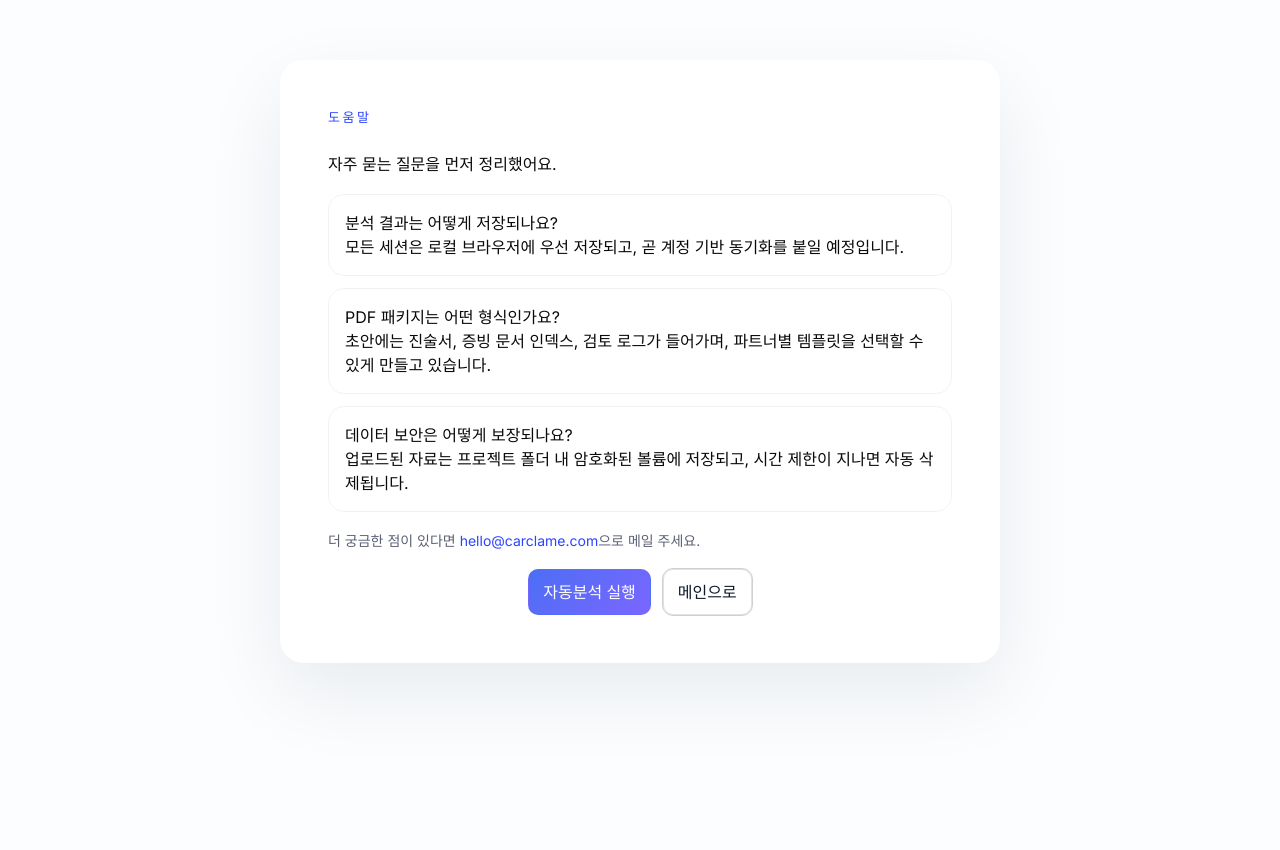
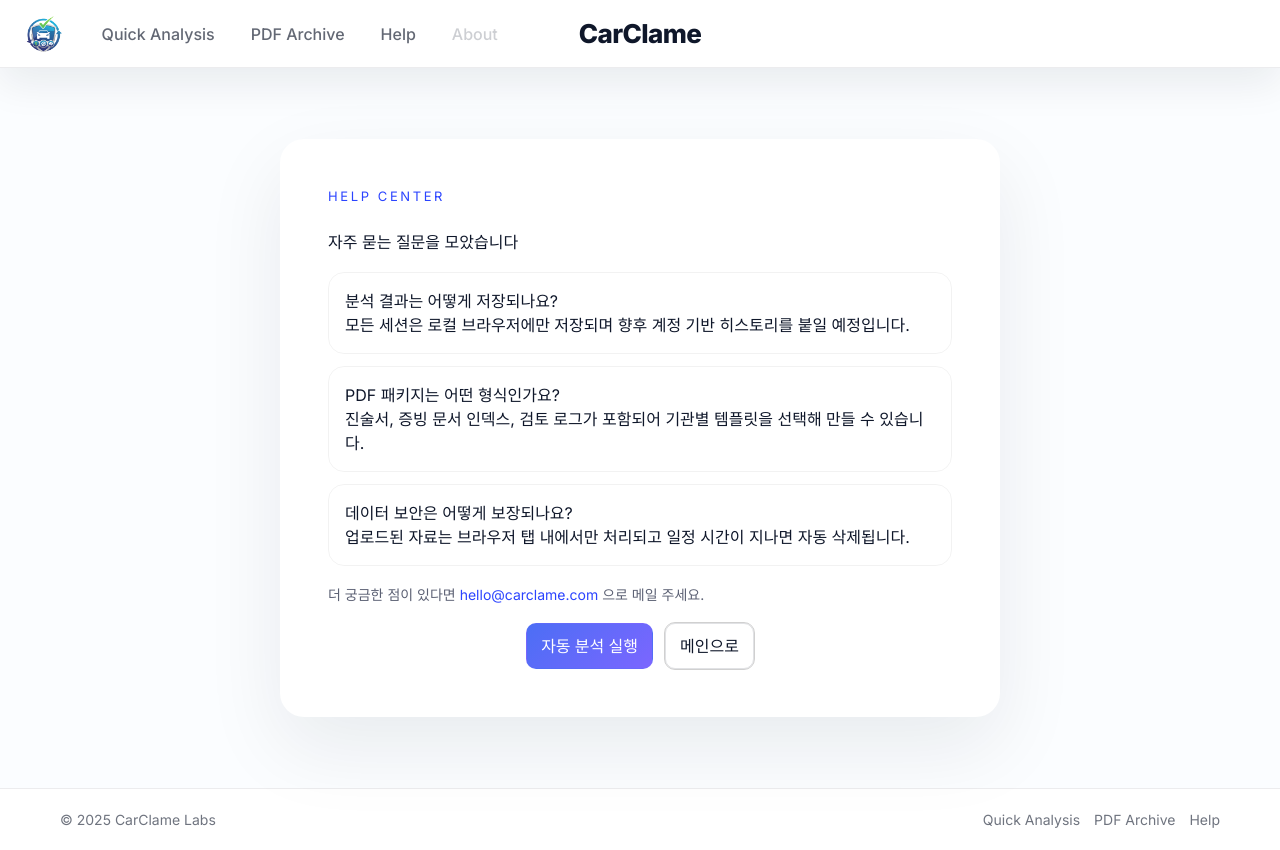
Before and after one commit to GabrielP2017/CarClame, a Next.js app: page /help in a window 1280 px wide. Before the commit the page ends 800 px from the top, so only its background shows below. Built offline with nearby package versions, Linux system fonts and the light colour scheme.

Commit message:
기타 UI 수정

```diff
--- a/src/app/about/page.tsx
+++ b/src/app/about/page.tsx
@@ -1,47 +1,52 @@
+import Image from "next/image";
 import Link from "next/link";
+import titleIcon from "@/img/TitleIcon.png";
 
-const milestones = [
-  {
-    title: "2023 Q4",
-    body: "Lemon Law 케이스 20건을 수기로 분석하며 문제 정의",
-  },
-  {
-    title: "2024 Q2",
-    body: "VIN 기반 위험 진단 엔진과 PDF 패키저 알파 버전 완성",
-  },
-  {
-    title: "2025 Q1",
-    body: "CarClame 베타 공개 — 지금 보시는 이 버전",
-  },
+const navLinks = [
+  { label: "Quick Analysis", href: "/analysis" },
+  { label: "PDF Archive", href: "/saved-pdf" },
+  { label: "Help", href: "/help" },
+  { label: "About", href: "/about", disabled: true },
 ];
 
 export default function AboutPage() {
   return (
+    <div className="landing-shell">
+      <header className="marketing-header">
+        <div className="marketing-left">
+          <Link href="/" className="marketing-logo" aria-label="CarClame 메인으로 이동">
+            <Image src={titleIcon} alt="CarClame" width={36} height={36} priority />
+          </Link>
+          <nav className="marketing-nav">
+            {navLinks.map((link) =>
+              link.disabled ? (
+                <button
+                  key={link.label}
+                  type="button"
+                  className="marketing-nav__disabled"
+                  disabled
+                >
+                  {link.label}
+                </button>
+              ) : (
+                <Link key={link.href} href={link.href}>
+                  {link.label}
+                </Link>
+              )
+            )}
+          </nav>
+        </div>
+        <span className="marketing-center">CarClame</span>
+      </header>
+
       <main className="stub-main">
         <div className="stub-card">
           <p className="eyebrow">About</p>
-        <h1>CarClame은 중고차 소비자 보호 워크플로를 자동화합니다.</h1>
-        <p>
-          우리는 자동차/법률/AI 백그라운드를 가진 4명의 팀으로, 복잡한
-          환불·보상 절차를 누구나 접근할 수 있게 만드는 것을 목표로 합니다.
-        </p>
-        <div className="timeline simple">
-          {milestones.map((item) => (
-            <div key={item.title} className="timeline-step">
-              <div className="timeline-index">{item.title}</div>
-              <div>
-                <p>{item.body}</p>
-              </div>
-            </div>
-          ))}
-        </div>
-        <p className="stub-note">
-          팀에 합류하거나 협업을 제안하고 싶다면{" "}
-          <a href="mailto:team@carclame.com">team@carclame.com</a> 으로 연락주세요.
-        </p>
+          <h1>팀 소개 페이지를 준비 중입니다</h1>
+          <p>서비스 히스토리와 팀 스토리를 정리하고 있으니 곧 업데이트로 찾아뵙겠습니다.</p>
           <div className="hero-cta">
             <Link href="/analysis" className="btn primary">
-            프로덕트 살펴보기
+              자동 분석 바로가기
             </Link>
             <Link href="/" className="btn outline">
               메인으로 돌아가기
@@ -49,5 +54,15 @@ export default function AboutPage() {
           </div>
         </div>
       </main>
+
+      <footer className="marketing-footer">
+        <p>© {new Date().getFullYear()} CarClame Labs</p>
+        <div>
+          <Link href="/analysis">Quick Analysis</Link>
+          <Link href="/saved-pdf">PDF Archive</Link>
+          <Link href="/help">Help</Link>
+        </div>
+      </footer>
+    </div>
   );
 }
--- a/src/app/analysis/page.tsx
+++ b/src/app/analysis/page.tsx
@@ -18,7 +18,7 @@ const navLinks = [
   { label: "Quick Analysis", href: "/analysis" },
   { label: "PDF Archive", href: "/saved-pdf" },
   { label: "Help", href: "/help" },
-  { label: "About", href: "/about" },
+  { label: "About", href: "/about", disabled: true },
 ];
 
 export default function AnalysisPage() {
@@ -206,11 +206,22 @@ export default function AnalysisPage() {
             />
           </Link>
           <nav className="marketing-nav">
-            {navLinks.map((link) => (
-              <Link key={link.href} href={link.href}>
-                {link.label}
-              </Link>
-            ))}
+            {navLinks.map((link) =>
+              link.disabled ? (
+                <button
+                  key={link.label}
+                  type="button"
+                  className="marketing-nav__disabled"
+                  disabled
+                >
+                  {link.label}
+                </button>
+              ) : (
+                <Link key={link.href} href={link.href}>
+                  {link.label}
+                </Link>
+              )
+            )}
           </nav>
         </div>
         <span className="marketing-center">CarClame</span>
--- a/src/app/globals.css
+++ b/src/app/globals.css
@@ -111,6 +111,17 @@ body {
   color: var(--dark);
 }
 
+.marketing-nav__disabled {
+  border: none;
+  background: transparent;
+  padding: 4px 0;
+  font: inherit;
+  font-weight: 500;
+  color: rgba(15, 23, 42, 0.35);
+  cursor: not-allowed;
+  opacity: 0.6;
+}
+
 .marketing-center {
   justify-self: center;
   grid-column: 2;
@@ -156,6 +167,15 @@ body {
   display: flex;
   gap: 14px;
   font-size: 14px;
+}
+
+.nav__link--disabled {
+  border: none;
+  background: transparent;
+  font: inherit;
+  color: rgba(255, 255, 255, 0.6);
+  cursor: not-allowed;
+  opacity: 0.7;
 }
 
 .nav__links a {
@@ -2018,9 +2038,9 @@ details summary {
 
 .saved-pdf-hero__intro h1 {
   margin: 0;
-  font-size: clamp(30px, 4vw, 52px);
-  line-height: 1.05;
-  letter-spacing: -0.8px;
+  font-size: clamp(22px, 3vw, 36px);
+  line-height: 1.1;
+  letter-spacing: -0.5px;
 }
 
 .saved-pdf-hero__intro p {
--- a/src/app/help/page.tsx
+++ b/src/app/help/page.tsx
@@ -1,26 +1,63 @@
+import Image from "next/image";
 import Link from "next/link";
+import titleIcon from "@/img/TitleIcon.png";
+
+const navLinks = [
+  { label: "Quick Analysis", href: "/analysis" },
+  { label: "PDF Archive", href: "/saved-pdf" },
+  { label: "Help", href: "/help" },
+  { label: "About", href: "/about", disabled: true },
+];
 
 const faqs = [
   {
     q: "분석 결과는 어떻게 저장되나요?",
-    a: "모든 세션은 로컬 브라우저에 우선 저장되고, 곧 계정 기반 동기화를 붙일 예정입니다.",
+    a: "모든 세션은 로컬 브라우저에만 저장되며 향후 계정 기반 히스토리를 붙일 예정입니다.",
   },
   {
     q: "PDF 패키지는 어떤 형식인가요?",
-    a: "초안에는 진술서, 증빙 문서 인덱스, 검토 로그가 들어가며, 파트너별 템플릿을 선택할 수 있게 만들고 있습니다.",
+    a: "진술서, 증빙 문서 인덱스, 검토 로그가 포함되어 기관별 템플릿을 선택해 만들 수 있습니다.",
   },
   {
     q: "데이터 보안은 어떻게 보장되나요?",
-    a: "업로드된 자료는 프로젝트 폴더 내 암호화된 볼륨에 저장되고, 시간 제한이 지나면 자동 삭제됩니다.",
+    a: "업로드된 자료는 브라우저 탭 내에서만 처리되고 일정 시간이 지나면 자동 삭제됩니다.",
   },
 ];
 
 export default function HelpPage() {
   return (
+    <div className="landing-shell">
+      <header className="marketing-header">
+        <div className="marketing-left">
+          <Link href="/" className="marketing-logo" aria-label="CarClame 메인으로 이동">
+            <Image src={titleIcon} alt="CarClame" width={36} height={36} priority />
+          </Link>
+          <nav className="marketing-nav">
+            {navLinks.map((link) =>
+              link.disabled ? (
+                <button
+                  key={link.label}
+                  type="button"
+                  className="marketing-nav__disabled"
+                  disabled
+                >
+                  {link.label}
+                </button>
+              ) : (
+                <Link key={link.href} href={link.href}>
+                  {link.label}
+                </Link>
+              )
+            )}
+          </nav>
+        </div>
+        <span className="marketing-center">CarClame</span>
+      </header>
+
       <main className="stub-main">
         <div className="stub-card">
-        <p className="eyebrow">도움말</p>
-        <h1>자주 묻는 질문을 먼저 정리했어요.</h1>
+          <p className="eyebrow">Help Center</p>
+          <h1>자주 묻는 질문을 모았습니다</h1>
           <div className="faq-list">
             {faqs.map((faq) => (
               <article key={faq.q}>
@@ -30,12 +67,12 @@ export default function HelpPage() {
             ))}
           </div>
           <p className="stub-note">
-          더 궁금한 점이 있다면 <a href="mailto:hello@carclame.com">hello@carclame.com</a>
+            더 궁금한 점이 있다면 <a href="mailto:hello@carclame.com">hello@carclame.com</a>{" "}
             으로 메일 주세요.
           </p>
           <div className="hero-cta">
             <Link href="/analysis" className="btn primary">
-            자동분석 실행
+              자동 분석 실행
             </Link>
             <Link href="/" className="btn outline">
               메인으로
@@ -43,5 +80,15 @@ export default function HelpPage() {
           </div>
         </div>
       </main>
+
+      <footer className="marketing-footer">
+        <p>© {new Date().getFullYear()} CarClame Labs</p>
+        <div>
+          <Link href="/analysis">Quick Analysis</Link>
+          <Link href="/saved-pdf">PDF Archive</Link>
+          <Link href="/help">Help</Link>
+        </div>
+      </footer>
+    </div>
   );
 }
--- a/src/app/page.tsx
+++ b/src/app/page.tsx
@@ -9,7 +9,7 @@ const navLinks = [
   { label: "Quick Analysis", href: "/analysis" },
   { label: "PDF Archive", href: "/saved-pdf" },
   { label: "Help", href: "/help" },
-  { label: "About", href: "/about" },
+  { label: "About", href: "/about", disabled: true },
 ];
 
 const heroHighlights = [
@@ -255,11 +255,22 @@ export default function HomePage() {
             />
           </Link>
           <nav className="marketing-nav">
-            {navLinks.map((link) => (
-              <Link key={link.href} href={link.href}>
-                {link.label}
-              </Link>
-            ))}
+            {navLinks.map((link) =>
+              link.disabled ? (
+                <button
+                  key={link.label}
+                  type="button"
+                  className="marketing-nav__disabled"
+                  disabled
+                >
+                  {link.label}
+                </button>
+              ) : (
+                <Link key={link.href} href={link.href}>
+                  {link.label}
+                </Link>
+              )
+            )}
           </nav>
         </div>
         <span className="marketing-center">CarClame</span>
--- a/src/app/saved-pdf/page.tsx
+++ b/src/app/saved-pdf/page.tsx
@@ -15,7 +15,7 @@ const navLinks = [
   { label: "Quick Analysis", href: "/analysis" },
   { label: "PDF Archive", href: "/saved-pdf" },
   { label: "Help", href: "/help" },
-  { label: "About", href: "/about" },
+  { label: "About", href: "/about", disabled: true },
 ];
 
 const docLabels: Record<string, string> = {
@@ -180,11 +180,22 @@ export default function SavedPdfPage() {
             <Image src={titleIcon} alt="CarClame" width={36} height={36} />
           </Link>
           <nav className="marketing-nav">
-            {navLinks.map((link) => (
-              <Link key={link.href} href={link.href}>
-                {link.label}
-              </Link>
-            ))}
+            {navLinks.map((link) =>
+              link.disabled ? (
+                <button
+                  key={link.label}
+                  type="button"
+                  className="marketing-nav__disabled"
+                  disabled
+                >
+                  {link.label}
+                </button>
+              ) : (
+                <Link key={link.href} href={link.href}>
+                  {link.label}
+                </Link>
+              )
+            )}
           </nav>
         </div>
         <span className="marketing-center">CarClame</span>
@@ -194,7 +205,7 @@ export default function SavedPdfPage() {
         <section className="saved-pdf-hero saved-pdf-section">
           <div className="saved-pdf-hero__intro">
             <p className="eyebrow">PDF Archive</p>
-            <h1>자동 분석으로 축적한 PDF 컨트롤 타워</h1>
+            <h1>자동 분석 PDF 아카이브</h1>
             <p>{subtitle}</p>
           </div>
 
--- a/src/components/Header.tsx
+++ b/src/components/Header.tsx
@@ -6,7 +6,7 @@ const navLinks = [
   { label: "자동분석", href: "/analysis" },
   { label: "저장된 PDF", href: "/saved-pdf" },
   { label: "도움말", href: "/help" },
-  { label: "About", href: "/about" },
+  { label: "About", href: "/about", disabled: true },
 ];
 
 export default function Header() {
@@ -16,11 +16,17 @@ export default function Header() {
         <span className="brand">CarClame</span>
       </Link>
       <nav className="nav__links">
-        {navLinks.map((link) => (
-          <Link key={link.href} href={link.href}>
-            {link.label}
-          </Link>
-        ))}
+        {navLinks.map((link) =>
+          link.disabled ? (
+            <button key={link.label} type="button" className="nav__link--disabled" disabled>
+              {link.label}
+            </button>
+          ) : (
+            <Link key={link.href} href={link.href}>
+              {link.label}
+            </Link>
+          )
+        )}
       </nav>
     </header>
   );
```
Lines whose indentation alone changed are shown as unchanged.
